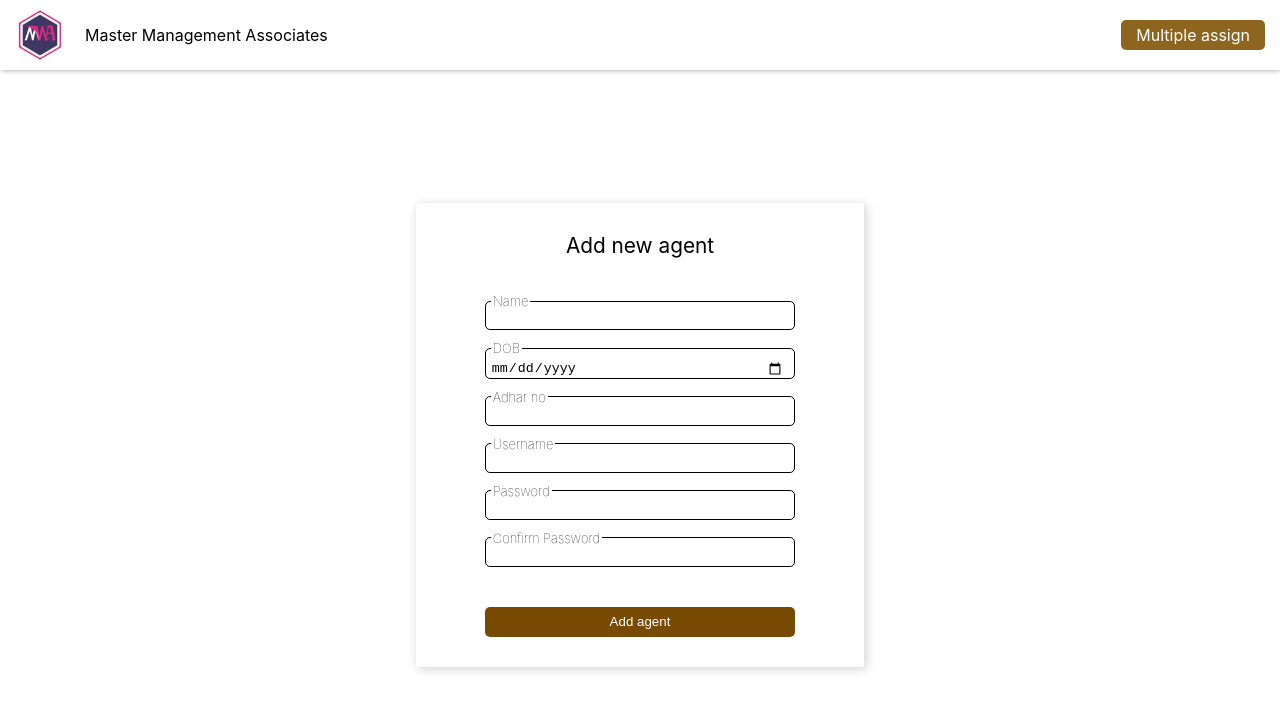
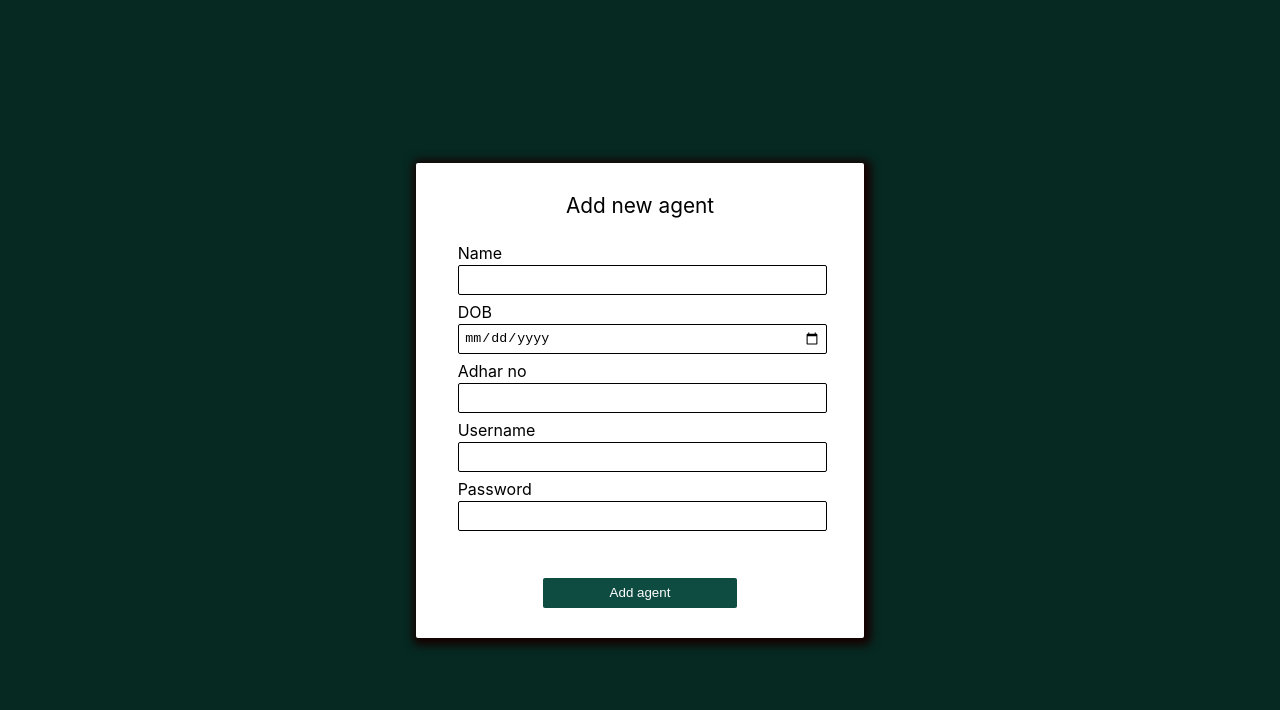
Before and after one commit to Tarun-Raikwar/mma_admin, a React (Create React App) app: page /Addagent in a window 1280 px wide. Shown: the top 710 px of the page. Built offline with nearby package versions, Linux system fonts and the light colour scheme; the HTML template or start-up script is replaced by a standard one.

Commit message:
multiple assign customize

```diff
--- a/src/component/Group_assign.jsx
+++ b/src/component/Group_assign.jsx
@@ -10,6 +10,7 @@ const GroupAssign = ({ handleGroupAssign, AgentData }) => {
     const [loading, setLoading] = useState(false);
     const [submitted, setSubmitted] = useState(false);
     const [error, setError] = useState(false);
+    let groupAssigncount = 0;
 
     const handleFileUpload = (e) => {
         const reader = new FileReader();
@@ -102,24 +103,29 @@ const GroupAssign = ({ handleGroupAssign, AgentData }) => {
         })
         .then(res => res.json())
         .then(res => {
+            let updatedPendingWork = {};
+            res.data.map((client, i) => {
+                updatedPendingWork[data[i]["Agent"]] = AgentData[data[i]["Agent"]];
+            })
+            res.data.map((client, i) => {
+                updatedPendingWork[data[i]["Agent"]] = [...updatedPendingWork[data[i]["Agent"]], client._id]
+            })
 
             if(res.status === "true"){
-                res.data.map((client, i) => {
-
-                    const PendingWork = [...AgentData[data[i]["Agent"]], client._id];
-                    AgentData[data[i]["Agent"]] = PendingWork;
-
+                Object.keys(updatedPendingWork).map((key) => {
                     fetch("https://mma-server.onrender.com/updateAgent", {
                         method: "POST",
                         headers: {
                             "Content-Type": "application/json"
                         },
-                        body: JSON.stringify({agentId: {Username: data[i]["Agent"]}, update: { Pending: PendingWork }})
+                        body: JSON.stringify({agentId: {Username: key}, update: { Pending: updatedPendingWork[key] }})
                     })
                     .then(res1 => res1.json())
                     .then(res1 => {
-                        setLoading(false);
-                        if(i === (res.length-1)){
+                        groupAssigncount = groupAssigncount + 1;
+                        if(groupAssigncount === Object.keys(updatedPendingWork).length){
+                            groupAssigncount = 0;
+                            setLoading(false);
                             setSubmitted(true);
                             window.location.reload();
                         }
--- a/src/component/addAgent.css
+++ b/src/component/addAgent.css
@@ -2,6 +2,7 @@
     display: flex;
     flex-direction: column;
     height: 100vh;
+    background-color: #062922;
 }
 
 .Addagent_container{
@@ -14,8 +15,9 @@
     align-items: center;
 }
 
-.addAgent{
-    border: 2px solid black;
+.message{
+    text-align: center;
+    padding: 15px 0px;
 }
 
 .submitting{
@@ -31,36 +33,48 @@
 }
 
 .Addagent{
-    /* border: 2px solid red; */
     width: 35%;
     display: flex;
     flex-direction: column;
     justify-content: center;
     align-items: center;
-    box-shadow: 2px 2px 10px 0px rgb(212, 210, 210);
+    box-shadow: 2px 2px 10px 5px rgb(22, 1, 1);
     padding: 30px;
+    background-color: white;
+    border-radius: 2px;
 }
 
-.Addagent p{
+.Heading{
     font-size: 1.3rem;
     margin-bottom: 25px;
+    text-align: center;
+}
+
+.input_type{
+    width: 94%;
+    margin-bottom: 2px;
 }
 
 .Addagent input{
     width: 95%;
+    border: 1px solid black;
+    height: 30px;
+    margin-bottom: 7px;
+    padding: 0px 5px;
+    border-radius: 2px;
 }
 
 .button_Addagent{
     margin-top: 40px;
-    width: 80%;
+    width: 50%;
 }
 
 .button_Addagent button{
     width: 100%;
     height: 30px;
     border: none;
-    background-color: rgb(121, 74, 3);
-    border-radius: 5px;
+    background-color: #0e4c41;
+    border-radius: 2px;
     color: white;
 }
 
--- a/src/component/addAgent.jsx
+++ b/src/component/addAgent.jsx
@@ -1,6 +1,5 @@
 import { useState } from "react";
 import "./addAgent.css"
-import Navbar from "./navbar";
 
 const Addagent = () => {
 
@@ -8,22 +7,17 @@ const Addagent = () => {
     const [submitted, setSubmitted] = useState(false);
     const [error, setError] = useState(false);
     const [isAllFilled, setIsAllFilled] = useState(false);
-    const [isPassSame, setIsPassSame] = useState(false);
     const [data, setData] = useState({
         Name: "",
         DOB: "",
         AdharNo: "",
         UserName: "",
-        Pass: "",
-        ConfirmPass: ""
+        Pass: ""
     })
 
     const submit = () => {
         if (data.Name === "" || data.DOB === "" || data.AdharNo === "" || data.Pass === "" || data.ConfirmPass === "") {
             setIsAllFilled(true);
-        }
-        else if (data.Pass !== data.ConfirmPass) {
-            setIsPassSame(true);
         }
         else {
             setSubmitting(true);
@@ -60,18 +54,16 @@ const Addagent = () => {
 
     return (
         <div className="container">
-            <Navbar />
+            {/* <Navbar /> */}
             <div className="Addagent_container">
-                {submitting && <p className="submitting">Please wait...</p>}
-                {submitted && <p className="submitted">Successfully submitted</p>}
-                {error && <p className="Add_error">Error</p>}
-                {isAllFilled && <p className="Add_error">All fields are mandatory</p>}
-                {isPassSame && <p className="Add_error">Password doesn't match</p>}
+                {submitting && <p className="submitting message">Please wait...</p>}
+                {submitted && <p className="submitted message">Successfully submitted</p>}
+                {error && <p className="Add_error message">Error</p>}
+                {isAllFilled && <p className="Add_error message">All fields are mandatory</p>}
                 <div className="Addagent">
-                    <p>Add new agent</p>
+                    <p className="Heading">Add new agent</p>
 
-                    <fieldset>
-                        <legend>Name</legend>
+                    <p className="input_type">Name</p>
                     <input
                         type="text"
                         value={data.Name}
@@ -80,9 +72,8 @@ const Addagent = () => {
                             setIsAllFilled(false);
                         }}
                     />
-                    </fieldset>
-                    <fieldset>
-                        <legend>DOB</legend>
+
+                    <p className="input_type">DOB</p>
                     <input
                         type="date"
                         value={data.DOB}
@@ -91,9 +82,8 @@ const Addagent = () => {
                             setIsAllFilled(false);
                         }}
                     />
-                    </fieldset>
-                    <fieldset>
-                        <legend>Adhar no</legend>
+
+                    <p className="input_type">Adhar no</p>
                     <input
                         type="number"
                         value={data.AdharNo}
@@ -102,9 +92,8 @@ const Addagent = () => {
                             setIsAllFilled(false);
                         }}
                     />
-                    </fieldset>
-                    <fieldset>
-                        <legend>Username</legend>
+
+                    <p className="input_type">Username</p>
                     <input
                         type="text"
                         value={data.UserName}
@@ -113,31 +102,17 @@ const Addagent = () => {
                             setIsAllFilled(false);
                         }}
                     />
-                    </fieldset>
-                    <fieldset>
-                        <legend>Password</legend>
+
+                    <p className="input_type">Password</p>
                     <input
                         type="text"
                         value={data.Pass}
                         onChange={(e) => {
                             setData({ ...data, Pass: e.target.value });
                             setIsAllFilled(false);
-                                setIsPassSame(false);
                         }}
                     />
-                    </fieldset>
-                    <fieldset>
-                        <legend>Confirm Password</legend>
-                        <input
-                            type="text"
-                            value={data.ConfirmPass}
-                            onChange={(e) => {
-                                setData({ ...data, ConfirmPass: e.target.value });
-                                setIsAllFilled(false);
-                                setIsPassSame(false);
-                            }}
-                        />
-                    </fieldset>
+
 
                     <div className="button_Addagent">
                         <button onClick={submit}>Add agent</button>
--- a/src/component/agentCard.css
+++ b/src/component/agentCard.css
@@ -1,7 +1,8 @@
 .AgentCard{
     /* border: 2px solid red; */
     margin-bottom: 8px;
-    box-shadow: 0px 0px 5px 0px rgb(168, 168, 168);
+    box-shadow: 0px 0px 2px 0px rgb(168, 168, 168);
+    border-radius: 5px;
     padding: 10px;
     background-color: white;
 }
--- a/src/component/agentCard.jsx
+++ b/src/component/agentCard.jsx
@@ -11,15 +11,15 @@ const AgentCard = (props) => {
                 <tbody>
                     <tr>
                         <td>Name</td>
-                        <td className="value">:  {data.Name}</td>
+                        <td className="value">  {data.Name}</td>
                     </tr>
                     <tr>
                         <td>DOB</td>
-                        <td className="value">:  {data.DOB}</td>
+                        <td className="value">  {data.DOB}</td>
                     </tr>
                     <tr>
                         <td>Username</td>
-                        <td className="value">:  {data.Username}</td>
+                        <td className="value">  {data.Username}</td>
                     </tr>
                 </tbody>
             </table>
--- a/src/component/fieldAgent.css
+++ b/src/component/fieldAgent.css
@@ -28,7 +28,9 @@
 .fieldAgent .button{
     /* border: 2px solid red; */
     padding: 10px;
+    width: 100%;
 }
+
 
 .fieldAgent .button button{
     width: 100%;
--- a/src/component/form.css
+++ b/src/component/form.css
@@ -2,7 +2,6 @@
     width: 50%;
     display: flex;
     flex-direction: column;
-    padding: 20px 0px;
 }
 
 .notification{
--- a/src/component/navbar.css
+++ b/src/component/navbar.css
@@ -2,7 +2,7 @@
     display: flex;
     align-items: center;
     justify-content: space-between;
-    padding: 10px 15px;
+    padding: 6px 15px;
     box-shadow: 0.5px 0.5px 5px 0px rgb(168, 168, 168);
     /* border: 2px solid red; */
 }
```
Lines whose indentation alone changed are shown as unchanged.
